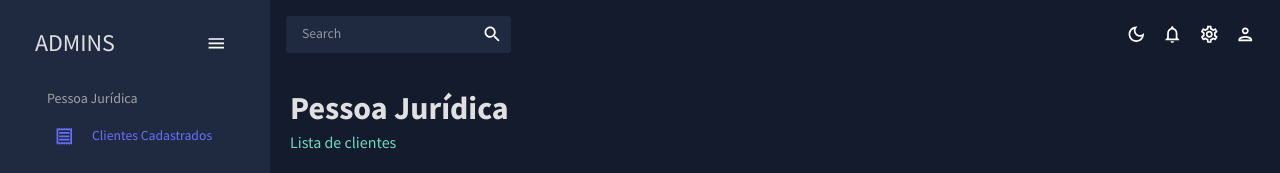
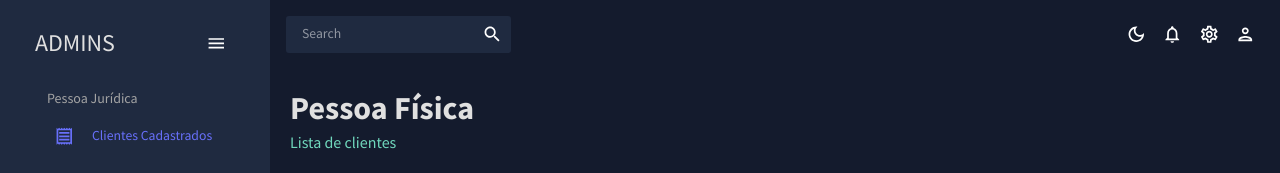
Before and after one commit to Akaori/customer-prospecting-app, a React (Create React App) app in the folder frontend/: page /pessoa-fisica/clientes in a window 1280 px wide. Shown: the top 173 px of the page. Built offline with nearby package versions, Linux system fonts and the light colour scheme; no server answers.

Commit message:
fix name

```diff
--- a/frontend/src/scenes/individualcustomerlist/index.js
+++ b/frontend/src/scenes/individualcustomerlist/index.js
@@ -69,7 +69,7 @@ const IndividualCustomerList = () => {
   return (
     <Box m="20px">
       <Header
-        title="Pessoa Jurídica"
+        title="Pessoa Física"
         subtitle="Lista de clientes"
       />
       <Box
```
